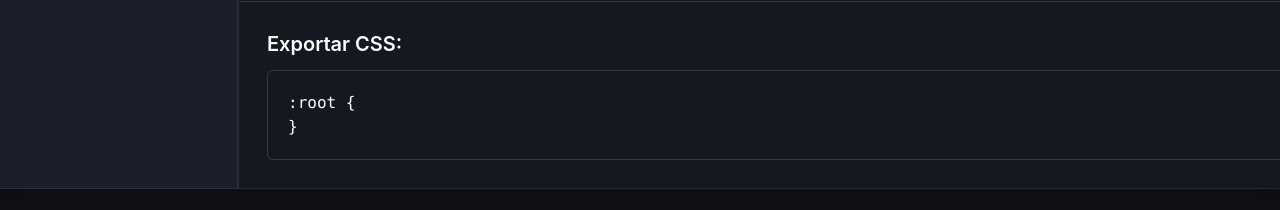
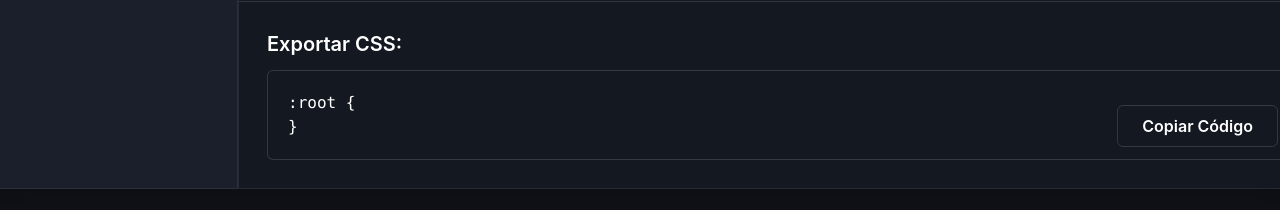
Before and after one commit to felipegs0/PaletteGenerator, a React (Vite) app: page / in a window 1280 px wide. Shown: the part 551-761 px from the top of the page. Built offline with nearby package versions, Linux system fonts and the light colour scheme.

Commit message:
feat: Added button to copy CSS code.

```diff
--- a/src/App.tsx
+++ b/src/App.tsx
@@ -11,9 +11,18 @@ function App() {
   const [type, setType] = useState<PaletteType>("mono");
 
   const generateRandom = (type: PaletteType) => {
-    setPalette(generatePalette(type))
-    console.log(palette)
-  }
+    setPalette(generatePalette(type));
+    console.log(palette);
+  };
+
+  const exportCSS = () => {
+    let variables = "";
+    for(let i = 0; i < palette.length; i++) {
+      variables += `   --color-${i + 1}: ${palette[i]}; \n`
+    }
+    const css = `:root {\n${variables}}`
+    navigator.clipboard.writeText(css);
+  };
 
   return (
     <>
@@ -32,35 +41,41 @@ function App() {
               setType(e.target.value as PaletteType)
             }
           >
-            <option value="mono" selected>Monocromático</option>
+            <option value="mono" selected>
+              Monocromático
+            </option>
             <option value="complementary">Complementar</option>
-            <option value="triad">
-              Tríade
-            </option>
+            <option value="triad">Tríade</option>
             <option value="analog">Análogo</option>
           </select>
-          <button className="bg-[#f89917] py-3 rounded-md font-semibold cursor-pointer" onClick={() => generateRandom(type)}>
+          <button
+            className="bg-[#f89917] py-3 rounded-md font-semibold cursor-pointer"
+            onClick={() => generateRandom(type)}
+          >
             Gerar Paleta
           </button>
         </div>
         <div className="bg-[#141821] flex flex-col h-[85vh] border border-[#ffffff13] rounded-br-md rounded-tr-md">
           <div className="grid grid-cols-4 gap-2 w-270 p-7 h-250 ">
-            { palette.map((color, i) => (
+            {palette.map((color, i) => (
               <ColorCard key={i} color={color} />
-            )) }
+            ))}
           </div>
           <div className="bg-[#141821] flex flex-col border-t border-[#ffffff1f] p-7">
             <p className="text-white text-xl font-semibold mb-3">
               Exportar CSS:
             </p>
-            <div className="bg-[#141821] flex flex-col p-5 border border-[#ffffff23] rounded-md">
+            <div className="bg-[#141821] flex flex-col p-5 border border-[#ffffff23] rounded-md relative">
               <p className="text-white font-mono">:root {" { "}</p>
               <div className="flex flex-col pl-5">
-                { palette.map((color, i) => (
-                  <ColorRoot num={i} color={color}/>
-                )) }
+                {palette.map((color, i) => (
+                  <ColorRoot num={i} color={color} />
+                ))}
               </div>
               <p className="text-white font-mono">{" } "}</p>
+              <button className="border border-[#ffffff23] text-white font-semibold text-md px-6 py-2 bottom-3 right-3 rounded-md absolute cursor-pointer" onClick={exportCSS}>
+                Copiar Código
+              </button>
             </div>
           </div>
         </div>
--- a/src/components/ColorRoot.tsx
+++ b/src/components/ColorRoot.tsx
@@ -1,7 +1,7 @@
 function ColorRoot({ color, num }: { color: string, num: number }) {
   return (
     <p className="text-[#f89917] font-mono">
-      --color-{num}: <span className="text-white">{color};</span>
+      --color-{num + 1}: <span className="text-white">{color};</span>
     </p>
   );
 }
```
